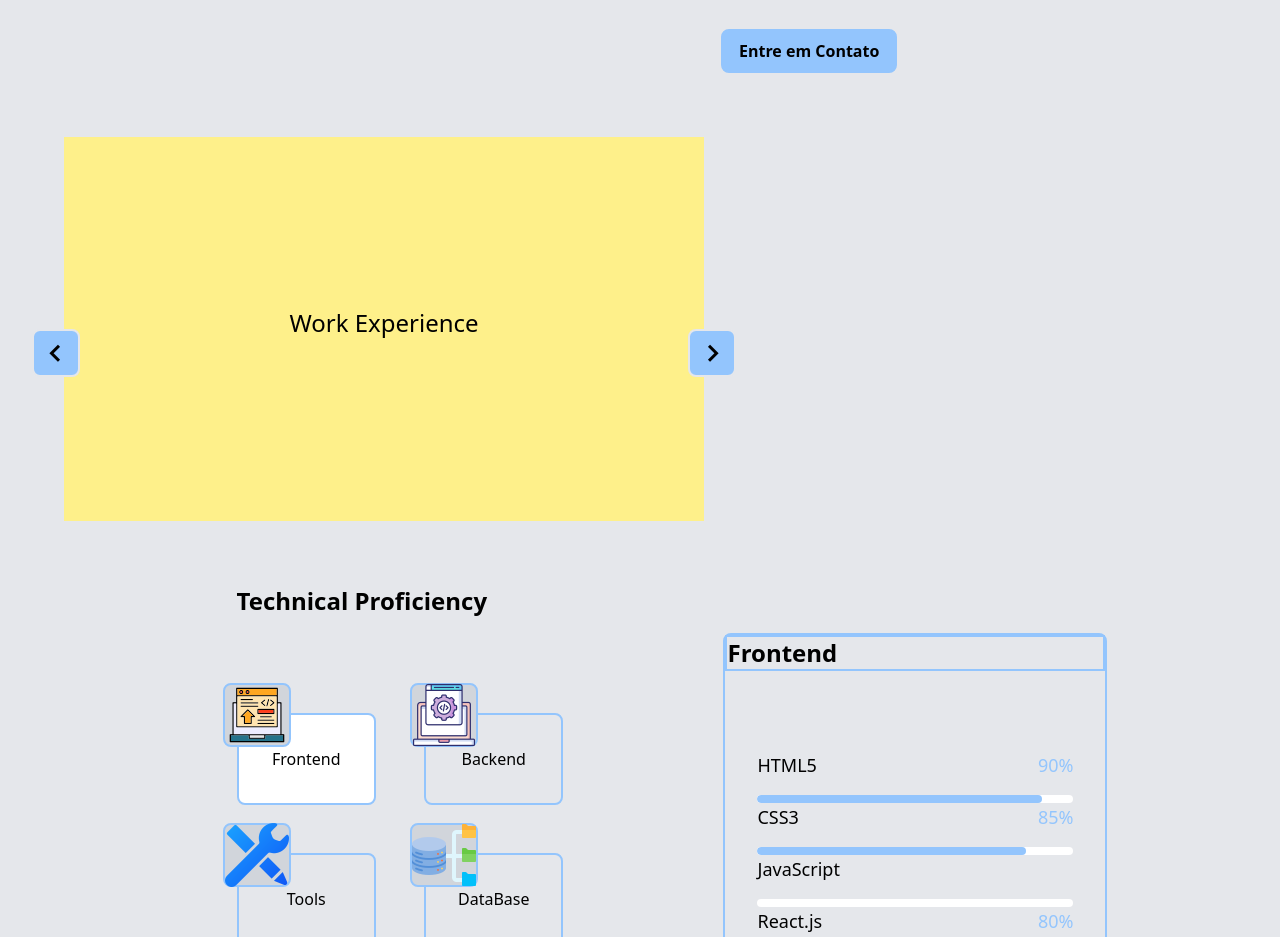
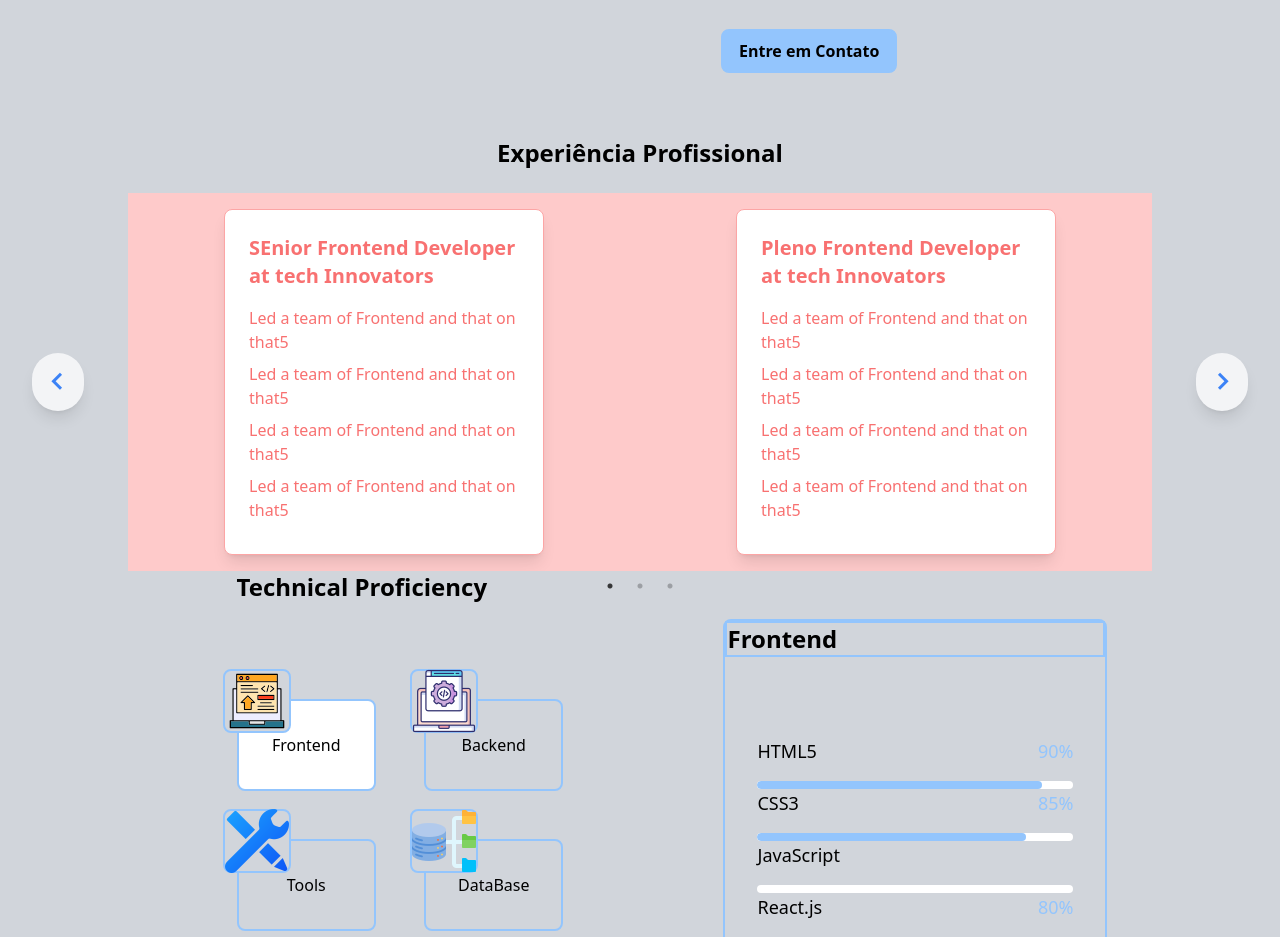
Before and after one commit to yuran-nhassengo/react-portifolio, a React (Vite) app: page / in a window 1280 px wide. Shown: the part 1380-2317 px from the top of the page. Built offline with nearby package versions, Linux system fonts and the light colour scheme.

Commit message:
fixe carocell import error

```diff
--- a/src/App.jsx
+++ b/src/App.jsx
@@ -6,12 +6,16 @@ import Portfolio from "./components/portfolio"
 import { Skills } from "./components/skills"
 import { WorkExperience } from "./components/workExperience"
 
+/* Importar os estilos padrão do react-slick */
+import 'slick-carousel/slick/slick.css';
+import 'slick-carousel/slick/slick-theme.css';
+
 
 function App() {
 
 
   return (
-    <div className="bg-gray-200">
+    <div className="bg-gray-300">
       <Header/>
       <Home/>
       <About/>
--- a/src/components/header/index.jsx
+++ b/src/components/header/index.jsx
@@ -21,8 +21,8 @@ export const Header =() =>{
             <div className="hidden xl:flex items-center gap-12 font-semibold text-base">
               <Link  to="home" smooth={true} duration={500} className="menu-item">Home</Link>
               <Link to="about" smooth={true} duration={500} className="menu-item">About</Link>
-              <Link className="menu-item">Skills</Link>
-              <Link className="menu-item">projects</Link>
+              <Link to="skills" smooth={true} duration={500} className="menu-item">Skills</Link>
+              <Link to="projects" smooth={true} duration={500} className="menu-item">projects</Link>
               <Link to="contact" smooth={true} duration={500} className="menu-item">Contact</Link>
 
             </div>
@@ -40,11 +40,11 @@ export const Header =() =>{
               transform transition-transform ${isMenuOpen ? "opacity-100":"opacity-0"}`}
               style={{transition: "transform 0.3s ease, opacity 0.3s ease"}}>
 
-                <Link className="list-none w-full text-center p-4 hover:bg-sky-400 hover:text-white transition-all cursor-pointer">Home</Link>
-                <Link className="list-none w-full text-center p-4 hover:bg-sky-400 hover:text-white transition-all cursor-pointer">About</Link>
-                <Link className="list-none w-full text-center p-4 hover:bg-sky-400 hover:text-white transition-all cursor-pointer">Skills</Link>
-                <Link className="list-none w-full text-center p-4 hover:bg-sky-400 hover:text-white transition-all cursor-pointer">Projects</Link>
-                <Link className="list-none w-full text-center p-4 hover:bg-sky-400 hover:text-white transition-all cursor-pointer">Contact</Link>
+                <Link to="home" smooth={true} duration={500} className="list-none w-full text-center p-4 hover:bg-sky-400 hover:text-white transition-all cursor-pointer">Home</Link>
+                <Link to="about" smooth={true} duration={500} className="list-none w-full text-center p-4 hover:bg-sky-400 hover:text-white transition-all cursor-pointer">About</Link>
+                <Link to="skills" smooth={true} duration={500} className="list-none w-full text-center p-4 hover:bg-sky-400 hover:text-white transition-all cursor-pointer">Skills</Link>
+                <Link to="projects" smooth={true} duration={500} className="list-none w-full text-center p-4 hover:bg-sky-400 hover:text-white transition-all cursor-pointer">Projects</Link>
+                <Link to="contact" smooth={true} duration={500} className="list-none w-full text-center p-4 hover:bg-sky-400 hover:text-white transition-all cursor-pointer">Contact</Link>
               </div>
           </header>
         </div>
--- a/src/components/workExperience/cardExperience/index.jsx
+++ b/src/components/workExperience/cardExperience/index.jsx
@@ -1,20 +1,16 @@
-import React from 'react'
+import React from 'react';
 
-export const ExperienceCard = ({details}) => {
-  return (
-    <div className="md:m-0 border-solid border-2 bg-red-300 rounded-lg p-6 my-0 mx-4">
-       <h1 className="md:m-0 text-black text-2xl font-medium mb-3">{details.title} akskalalsl</h1>
-
-       <div className="inline-block text-black text-xs font-normal rounded-md py-2 px-3 mb-6">
-            {details.responsabilities.map((item) =>(
-                <li className="md:text-xs  text-black  text-xs font-normal
-                            " key={item.title}>{item}</li>
-
-
-            )
-
-            )}
-       </div>
-    </div>
-  )
-}
+export const ExperienceCard = ({ details }) => {
+    return (
+        <div className="flex flex-col items-center p-6 shadow-lg rounded-lg border border-red-300 bg-white">
+            <h1 className="text-xl font-semibold mb-4 text-red-400">{details.title}</h1>
+            <div className='text-red-400'>
+                <ul>
+                    {details.responsabilities.map((item, index) => (
+                        <li key={index} className="mb-2">{item}</li>
+                    ))}
+                </ul>
+            </div>
+        </div>
+    );
+};
--- a/src/components/workExperience/index.jsx
+++ b/src/components/workExperience/index.jsx
@@ -1,63 +1,71 @@
-import React, { useRef } from 'react'
+import React, { useRef } from 'react';
 import Slider from 'react-slick';
 import { WORK_EXPERIENCE } from '../../utils/data';
 import { ExperienceCard } from './cardExperience';
 
-
-
 export const WorkExperience = () => {
-
-    const sliderRef = useRef();
+    const sliderRef = useRef(null);
 
     const settings = {
-      dots:false,
-      infinite:true,
-      speed:500,
-      slidesToShow:2,
-      slidesToScroll:1,
-      arrows:false,
-      responsive:[
+        dots: true,
+        infinite: true,
+        speed: 500,
+        slidesToShow: 2,
+        slidesToScroll: 1,
+        arrows: false,
+        responsive: [
             {
-          breakpoint:769,
-          settings:{
-            slidesToShow:1,
-            slidesToScroll:1,
+                breakpoint: 769,
+                settings: {
+                    slidesToShow: 1,
+                    slidesToScroll: 1,
                 },
             },
         ],
     };
 
     const slideRight = () => {
-        sliderRef.current.slickNext();
-    }
+        if (sliderRef.current) sliderRef.current.slickNext();
+    };
 
     const slideLeft = () => {
-        sliderRef.current.slickPrev();
-    }
+        if (sliderRef.current) sliderRef.current.slickPrev();
+    };
 
     return (
-   <section className="flex flex-wrap items-center justify-center bg-yellow-200 my-16 h-96 w-1/2 mx-16 relative">
-        <h5 className="text-2xl text-black font-normal mb-3">Work Experience</h5>
-
-        <div className=" md:mb-8 md:text-xl w-12 h-12 flex items-center justify-center
-        rounded-lg border-solid border-2 bg-blue-300
-        absolute top-1/2  cursor-pointer -right-8 " onClick={slideRight}>
-        <i className="bx bx-chevron-right text-4xl"></i>
+        <section className="flex flex-wrap items-center">
+            <div className="w-full max-w-screen-xl mx-auto px-4">
+                <h5 className="text-2xl text-center text-black font-semibold mb-6">Experiência Profissional</h5>
+                <div className="relative flex items-center justify-center">
+                    {/* Setas de navegação */}
+                    <div
+                        className="absolute left-4 top-1/2 transform -translate-y-1/2 cursor-pointer z-10 bg-gray-100 p-2 rounded-full shadow-lg"
+                        onClick={slideLeft}
+                    >
+                        <i className="bx bx-chevron-left text-4xl text-blue-500"></i>
                     </div>
 
-        <div className="md:mb-8 md:text-xl  w-12 h-12 flex items-center justify-center
-        rounded-lg border-solid border-2 bg-blue-300
-        absolute top-1/2  cursor-pointer -left-8"  onClick={slideLeft}>
-        <i className="bx bx-chevron-left text-4xl">
+                    {/* Contêiner do slider */}
+                    <div className="w-full bg-red-200 max-w-screen-lg ">
+                        <Slider ref={sliderRef} {...settings}>
+                            {WORK_EXPERIENCE.map((item, index) => (
+                                <div key={index} className="p-4">
+                                    <div className="w-full max-w-xs mx-auto">
+                                        <ExperienceCard details={item} />
+                                    </div>
+                                </div>
+                            ))}
+                        </Slider>
+                    </div>
 
-        </i>
+                    <div
+                        className="absolute right-4 top-1/2 transform -translate-y-1/2 cursor-pointer z-10 bg-gray-100 p-2 rounded-full shadow-lg"
+                        onClick={slideRight}
+                    >
+                        <i className="bx bx-chevron-right text-4xl text-blue-500"></i>
                     </div>
-        <Slider ref={sliderRef} {...settings}>
-          {WORK_EXPERIENCE.map((item) =>{
-
-            <ExperienceCard key={item.title} details={item}/>
-          })}
-        </Slider>
+                </div>
+            </div>
         </section>
-  )
-}
+    );
+};
--- a/src/index.css
+++ b/src/index.css
@@ -1,6 +1,11 @@
 @tailwind base;
 @tailwind components;
 @tailwind utilities;
+
+/* Importar os estilos padrão do react-slick */
+@import 'slick-carousel/slick/slick.css';
+@import 'slick-carousel/slick/slick-theme.css';
+
 
 
 
--- a/src/utils/data.js
+++ b/src/utils/data.js
@@ -64,7 +64,7 @@ export const WORK_EXPERIENCE = [
             "Led a team of Frontend and that on that5",
             "Led a team of Frontend and that on that5",
             "Led a team of Frontend and that on that5",
-        ]
+        ],
     },
     {
         title:"Pleno Frontend Developer at tech Innovators",
@@ -74,7 +74,7 @@ export const WORK_EXPERIENCE = [
             "Led a team of Frontend and that on that5",
             "Led a team of Frontend and that on that5",
             "Led a team of Frontend and that on that5",
-        ]
+        ],
     },
     {
         title:"Junior Frontend Developer at tech Innovators",
@@ -84,6 +84,6 @@ export const WORK_EXPERIENCE = [
             "Led a team of Frontend and that on that5",
             "Led a team of Frontend and that on that5",
             "Led a team of Frontend and that on that5",
-        ]
+        ],
     },
 ]
--- a/tailwind.config.js
+++ b/tailwind.config.js
@@ -1,10 +1,8 @@
 /** @type {import('tailwindcss').Config} */
-const flowbite = require("flowbite-react/tailwind");
 
 export default {
   content: ["./index.html",
     "./src/**/*.{js,ts,jsx,tsx}",
-    flowbite.content(),
   ],
 
   theme: {
@@ -16,6 +14,5 @@ export default {
     },
   },
   plugins: [
-    flowbite.content(),
   ],
 }
```
Lines whose indentation alone changed are shown as unchanged.
